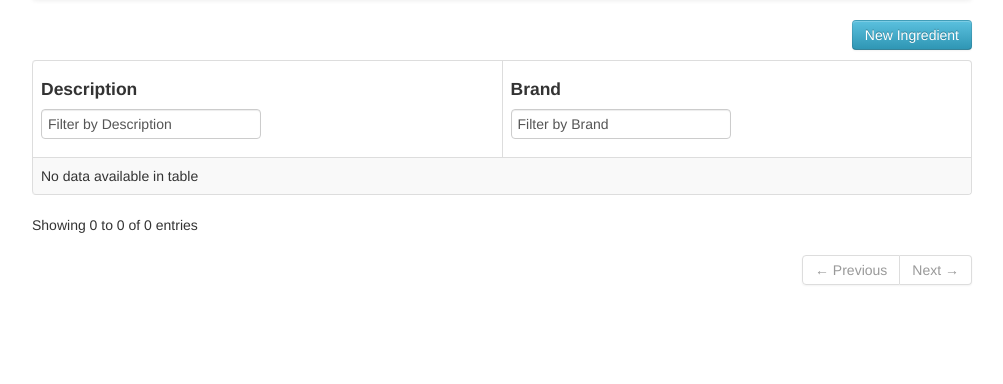
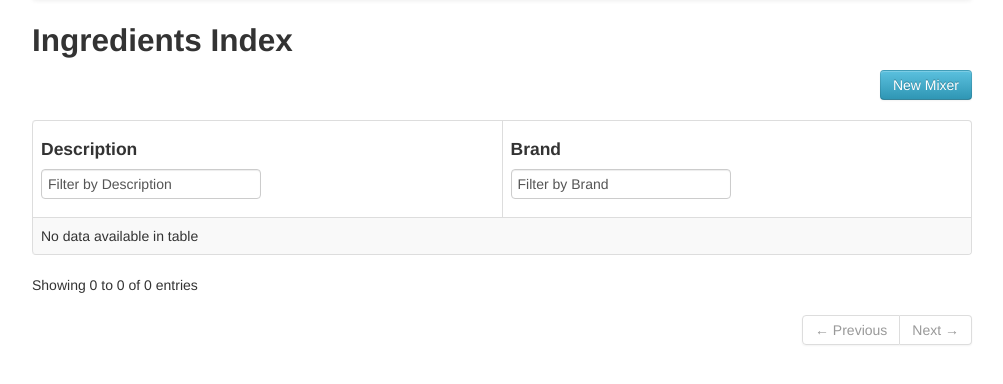
Before and after one commit to UVaCS4750-F13/spiritguide, a CakePHP app: the page made by app/View/Ingredients/index.ctp in a window 1280 px wide. Shown: the part 62-446 px from the top of the page, without its empty margins (138-1141 px from the left). Run offline with PHP 8.4 and a stand-in for CakePHP, Linux system fonts and the light colour scheme; the template is opened without the code that fills it, so the values that code supplies are empty; form fields are guessed from the names that the template uses; some libraries are stand-ins or nearby versions.

Commit message:
Update ingredient index and home page

```diff
--- a/app/View/Ingredients/index.ctp
+++ b/app/View/Ingredients/index.ctp
@@ -12,7 +12,8 @@ var asInitVals = new Array();
 			"sSearch": "Search all columns:"
 		},
 		"sPaginationType": "bootstrap",
-		"iDisplayLength": 15
+		"iDisplayLength": 15,
+		"aaSorting": [ ]
 	} );
 	$("thead input").keyup( function () {
 		/* Filter on the column (the index) of this element */
@@ -53,12 +54,14 @@ display: none;
 #data-table_length {
 	display: none;
 }
+#new-ing-button {
+	float: right;
+	margin-bottom: 20px;
+}
 </style>
 
-<span id='new-ing-button'><?php echo $this->Form->button('New Ingredient', array('div' => false, 'onclick' => 'location.href=\'/~baw4ux/spiritguide/ingredients/add/\'', 'class' => 'view-button btn btn-info', 'style' => 'display:block')) ?>
+<span><h2>Ingredients Index</h2><?php echo $this->Form->button('New Mixer', array('div' => false, 'onclick' => 'location.href=\'/~baw4ux/spiritguide/ingredients/add/\'', 'id' => 'new-ing-button', 'class' => 'view-button btn btn-info')) ?>
 </span>
-<br>
-<br>
 
 <!--
 <?php $classification = array('all' => 'All Ingredients', 'alcohols' => 'Alcohols', 'mixers' => 'Mixers'); ?>
@@ -88,22 +91,22 @@ display: none;
 		<thead>
 		<tr>
 			<th rowspan="1" colspan="1"><h4>Description</h4><input type="text" name="description" value="Filter by Description" class="search_init"></th>
-			<th rowspan="1" colspan="1"><h4>Brand</h4><input type="text" name="description" value="Filter by Brand" class="search_init"></th></tr>
+			<th rowspan="1" colspan="1"><h4>Brand</h4><input type="text" name="description" value="Filter by Brand" class="search_init"></th>
+			</tr>
 				</tr>
 		</thead>
 		<tbody>
-			<?php foreach ($ingredients as $ingredient): ?>
+			<?php foreach ($ingredients as $row): ?>
 				<tr>
-				<?php foreach ($ingredient as $ing): ?>
+				<?php foreach ($row as $ingredient): ?>
 				<td>
-					<?php echo $ing['description']; ?>
+					<?php echo $ingredient['description']; ?>
 				</td>
 				<td>
-					<?php echo $this->Html->link($ing['brand'],
-						array('action' => 'view', $ing['ingredient_id']));
+					<?php echo $this->Html->link($ingredient['brand'],
+						array('action' => 'view', $ingredient['ingredient_id']));
 					?>
 				</td>
-
 			<?php endforeach; ?>
 			</tr>
 			<?php endforeach; ?>
--- a/app/View/Pages/home.ctp
+++ b/app/View/Pages/home.ctp
@@ -1 +1,6 @@
 <?php echo $this->Html->css('home'); ?>
+
+<div>
+  <h1>The Spirit Guide</h1>
+  <button class="btn btn-info">Project Page</button>
+</div>
```
Also changed, not shown: app/webroot/css/home.css (+9 -4 lines).
